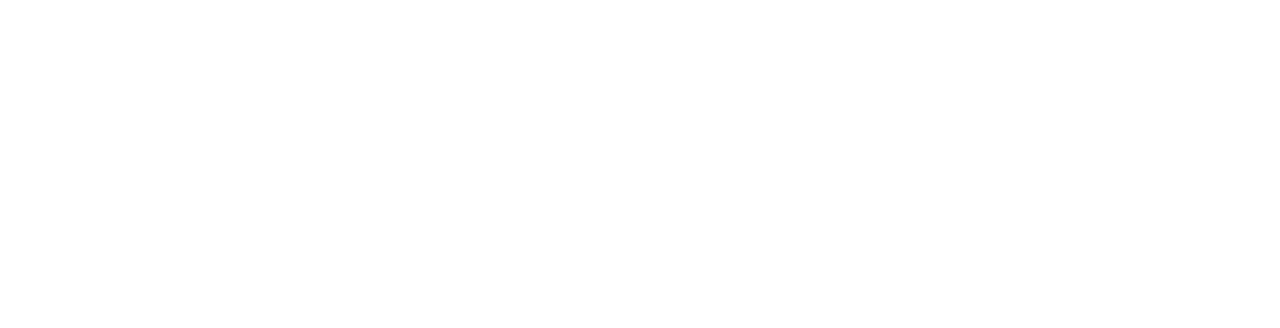
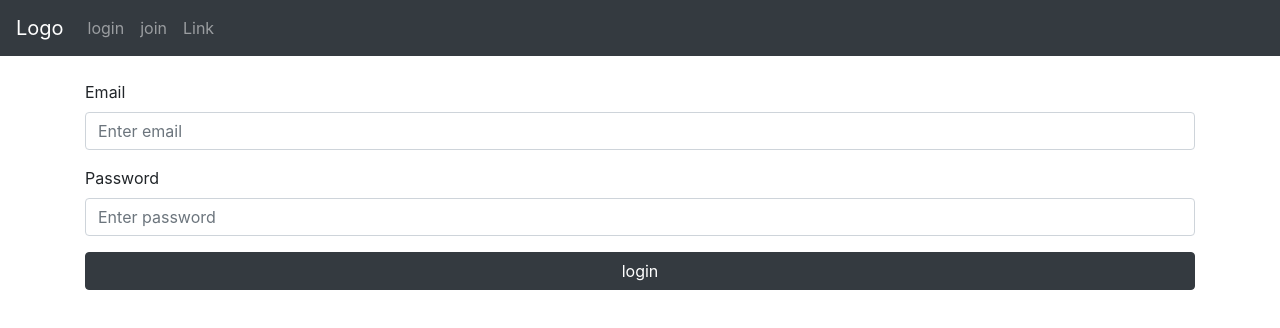
Before and after one commit to ayoung0073/React-practice, a React (Create React App) app: page /login in a window 1280 px wide. Shown: the top 328 px of the page. Built offline with nearby package versions, Linux system fonts and the light colour scheme.

Commit message:
Add : 로그인 API 추가

```diff
--- a/src/App.js
+++ b/src/App.js
@@ -10,6 +10,7 @@
 import MainPage from './pages/MainPage'
 import BoardWritePage from './pages/BoardWritePage'
 import BoardDetailPage from './pages/BoardDetailPage'
+import LoginPage from './pages/LoginPage';
 
 function App() {
   return (
@@ -19,6 +20,8 @@
         <Route exact path="/" component={MainPage}/>
         <Route exact path="/write" component={BoardWritePage}/>
         <Route exact path="/board/:bno" component={BoardDetailPage}/>
+
+        <Route exact path="/login" component={LoginPage}/>
       </Switch>
     </div>
   </Router>
--- /dev/null
+++ b/src/_actions/user_action.js
@@ -0,0 +1,14 @@
+import axios from 'axios'
+
+export function postLogin(dataTosubmit){
+    const request = axios.post('/api/login', dataTosubmit, {
+        headers: { "Content-Type": `application/json`}
+    })
+        .then(response => response.data)
+    console.log(request);
+
+    return { // 다음 state
+        type: "post_login",
+        payload: request // reducer로 전달하자.
+    }
+}
--- a/src/components/nav.jsx
+++ b/src/components/nav.jsx
@@ -18,10 +18,10 @@
             <div class="collapse navbar-collapse" id="collapsibleNavbar">
                 <ul class="navbar-nav">
                 <li class="nav-item">
-                    <a class="nav-link" href="#">Link</a>
+                    <a class="nav-link" href="/login">login</a>
                 </li>
                 <li class="nav-item">
-                    <a class="nav-link" href="#">Link</a>
+                    <a class="nav-link" href="#">join</a>
                 </li>
                 <li class="nav-item">
                     <a class="nav-link" href="#">Link</a>
--- /dev/null
+++ b/src/pages/LoginPage.js
@@ -0,0 +1,69 @@
+import React, { useState } from 'react'
+import Nav from '../components/nav'
+import { withRouter } from 'react-router-dom'
+import { useDispatch } from 'react-redux'
+import { postLogin } from '../_actions/user_action';
+
+
+function LoginPage(props) {
+    const dispatch = useDispatch(); // dispatch 사용 (redux)
+
+    // 이메일을 위한 state, 비밀번호를 위한 state 생성
+    const [Email, setEmail] = useState("") // 초깃값 : 빈 string
+    // useState 입력 -> 자동완성
+    const [Password, setPassword] = useState("")
+
+    const onEmailHandler = (event) => {
+        setEmail(event.currentTarget.value) // Email의 state을 변경
+    }
+
+    const onPasswordHandler = (event) => {
+        setPassword(event.currentTarget.value)
+    }
+
+    const onSubmitHandler = (event) => {
+        event.preventDefault(); // 안하면 누를 때마다 refresh된다. 뒤에 해야할 일들을 할 수가 없음
+
+        console.log('Email', Email)
+        console.log('Password', Password)
+
+        let body = {
+            email: Email,
+            password: Password
+        }
+
+        dispatch(postLogin(body)) // actions > user_action.js의 postLogin 호출
+            .then(response => {
+                if(response.payload.success){
+                    props.history.push('/')
+                }else{
+                    alert('error')
+                }
+            })
+    }
+
+    return (
+        <div>
+            <Nav/>
+            <div class="container">
+                <form style={{display: 'flex', flexDirection: 'column'  }}
+                    onSubmit={onSubmitHandler}
+                >
+                    <div class="form-group">
+                        <label>Email</label>
+                        <input type="email" class="form-control" value={Email} placeholder="Enter email" onChange={onEmailHandler} />
+                    </div>
+
+                    <div class="form-group">
+                        <label>Password</label>
+                        <input type="password" value={Password} class="form-control" placeholder="Enter password" onChange={onPasswordHandler} />
+                    </div>
+
+                    <button id="btn-login" class="btn btn-dark">login</button>
+                </form>
+            </div>
+        </div>
+    )
+}
+
+export default withRouter(LoginPage)
--- a/src/pages/MainPage.js
+++ b/src/pages/MainPage.js
@@ -42,9 +42,9 @@
                         <Link to={{
                             pathname : `/board/${board.bno}`,
                             state : {
-                                bno : 3
+                                bno : board.bno
                             }
-                        }}>
+                        }} class="btn btn-dark">
                             상세 보기
                         </Link>
                     </div>
```
